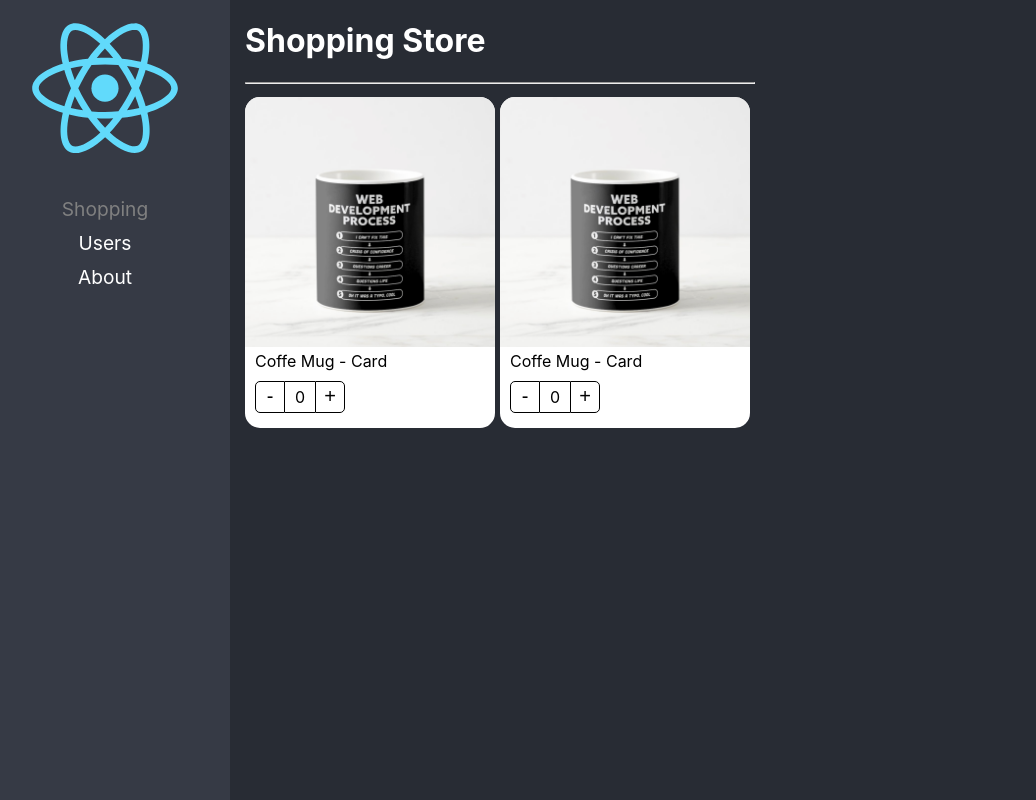
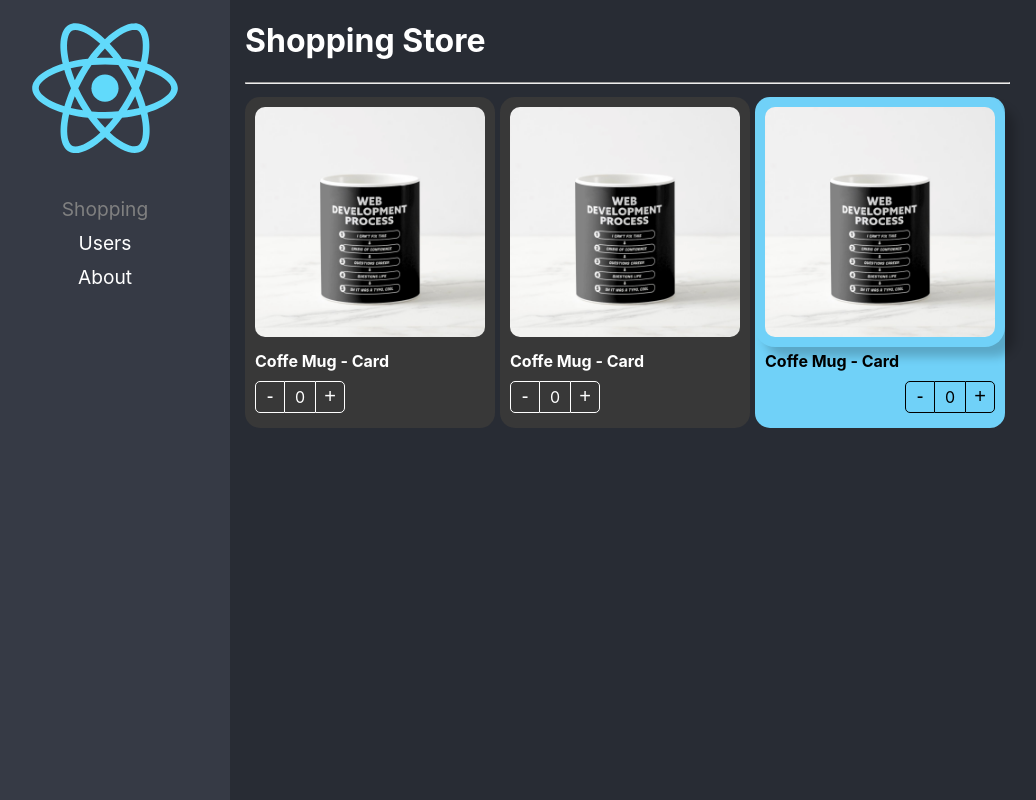
Before and after one commit to castromaciel/react-adv, a React (Create React App) app: page / in a window 1280 px wide. Shown: the whole page, without its empty margins (20-1056 px from the left). Built offline with nearby package versions, Linux system fonts and the light colour scheme.

Commit message:
Component Extend Styles - Ready

```diff
--- a/src/CompundPattern/Pages/ShoppingPage.tsx
+++ b/src/CompundPattern/Pages/ShoppingPage.tsx
@@ -1,6 +1,8 @@
 
-import {ProductCard, ProductImage ,ProductTitle, ProductButtons} from "../components/index"
+import { ProductCard, ProductImage, ProductTitle, ProductButtons } from "../components/index"
 import styles from '../styles/styles.module.css'
+import '../styles/custom-styles.css'
+
 
 const product = {
   id: '1',
@@ -13,17 +15,44 @@
     <div>
       <h1>Shopping Store</h1>
       <hr />
-      <div className={ styles.box }>
-        <ProductCard product={ product }>
-          <ProductImage />
-          <ProductTitle title={''}/>
-          <ProductButtons />
+      <div className={styles.box}>
+        <ProductCard
+          product={product}
+          className='bg-dark text-white '
+        >
+          <ProductImage className='custom-image' />
+          <ProductTitle className='text-bold' />
+          <ProductButtons className='custom-buttons' />
         </ProductCard>
 
-        <ProductCard product={ product }>
-          <ProductCard.Image />
-          <ProductCard.Title />
-          <ProductCard.Buttons />
+        <ProductCard
+          product={product}
+          className='bg-dark text-white'
+        >
+          <ProductCard.Image className='custom-image' />
+          <ProductCard.Title className='text-bold' />
+          <ProductCard.Buttons className='custom-buttons' />
+        </ProductCard>
+
+        <ProductCard
+          product={product}
+          style={{
+            backgroundColor: '#70D1F8'
+          }}
+        >
+          <ProductImage
+            className='custom-image'
+            style={{
+              boxShadow: '10px 10px 10px rgba(0,0,0,0.2)'
+            }}
+          />
+          <ProductTitle style={{
+            fontWeight: 'bold'
+          }}/>
+          <ProductButtons  style={{
+            display: 'flex',
+            justifyContent: 'end'
+          }}/>
         </ProductCard>
 
       </div>
--- a/src/CompundPattern/components/ProductButtons.tsx
+++ b/src/CompundPattern/components/ProductButtons.tsx
@@ -1,13 +1,21 @@
 import styles from '../styles/styles.module.css'
-import { useContext } from "react";
+import { CSSProperties, useContext } from "react";
 import { ProductContext } from "./ProductCard";
 
-export const ProductButtons = ( ) => {
+export interface Props{
+  className?: string;
+  style?: CSSProperties;
+}
+
+export const ProductButtons = ({ className, style }:Props ) => {
 
   const {increaseBy, counter} = useContext(ProductContext);
 
   return(
-    <div className={styles.buttonsContainer}>
+    <div
+      className={`${styles.buttonsContainer} ${className}`}
+      style={ style }
+    >
       <button type="button" className={styles.buttonMinus} onClick={() => increaseBy(-1)}> - </button>
       <div className={styles.countLabel}> {counter} </div>
       <button type="button" className={styles.buttonAdd} onClick={() => increaseBy(1)}> + </button>
--- a/src/CompundPattern/components/ProductCard.tsx
+++ b/src/CompundPattern/components/ProductCard.tsx
@@ -1,22 +1,37 @@
 import styles from '../styles/styles.module.css'
 import { useProduct } from '../hooks/useProduct';
-import { createContext } from 'react';
-import { ProdcutContextProps, ProductCardProps } from '../interfaces/product.interfaces';
+import { createContext, CSSProperties, ReactElement } from 'react';
+import { ProdcutContextProps, Product } from '../interfaces/product.interfaces';
 
-export const ProductContext = createContext( {  } as ProdcutContextProps)
+export const ProductContext = createContext({} as ProdcutContextProps)
 const { Provider } = ProductContext
 
-export const ProductCard = ({ children, product }: ProductCardProps) => {
+
+export interface Props {
+  children?: ReactElement | ReactElement[];
+  className?: string;
+  product: Product;
+  style?: CSSProperties;
+}
+
+export const ProductCard = ({ children, product, className, style }: Props) => {
 
   const { counter, increaseBy } = useProduct();
 
   return (
-    <Provider value={{ counter, increaseBy, product }}>
-      <div className={ styles.productCard }>
+    <Provider value={{
+      counter,
+      increaseBy,
+      product
+    }}>
+      {/* eslint-disabled next-line */}
+      <div
+        className={` ${styles.productCard} ${className}`}
+        style={ style }
+      >
+        {children}
+      </div>
 
-        { children }
-
-      </div>
     </Provider>
   )
 };
--- a/src/CompundPattern/components/ProductImage.tsx
+++ b/src/CompundPattern/components/ProductImage.tsx
@@ -1,18 +1,30 @@
 import styles from '../styles/styles.module.css'
-import { useContext } from "react";
+import { CSSProperties, useContext } from "react";
 import noimg from '../assets/no-image.jpg'
 import { ProductContext } from "./ProductCard";
 
-export const ProductImage = ({title = '', img= ''}) => {
+export interface Props {
+  className?: string;
+  img?: string
+  style?: CSSProperties;
+  title?: string;
+}
 
-  const { product } = useContext( ProductContext );
+export const ProductImage = ({ title = '', img, className, style }: Props) => {
+
+  const { product } = useContext(ProductContext);
   let imgToShow: string;
 
-  if( img ) imgToShow = img;
-  else if ( product.img ) imgToShow = product.img;
+  if (img) imgToShow = img;
+  else if (product.img) imgToShow = product.img;
   else imgToShow = noimg;
 
   return (
-    <img className={ styles.productImg } src={ imgToShow } alt={ title? title : product.title } />
+    <img
+      className={`${styles.productImg} ${className}`}
+      src={imgToShow}
+      alt={title ? title : product.title}
+      style={ style }
+    />
   )
 }
--- a/src/CompundPattern/components/ProductTitle.tsx
+++ b/src/CompundPattern/components/ProductTitle.tsx
@@ -1,12 +1,23 @@
 import styles from '../styles/styles.module.css'
-import { useContext } from "react";
+import { CSSProperties, useContext } from "react";
 import { ProductContext } from "./ProductCard";
 
-export const ProductTitle = ( { title }: {title?: string}) => {
+export interface Props {
+  className?: string;
+  style?: CSSProperties;
+  title?: string;
+}
 
-  const { product } = useContext( ProductContext );
+export const ProductTitle = ({ title, className, style }: Props) => {
+
+  const { product } = useContext(ProductContext);
 
   return (
-    <span className={ styles.productDescription }>{ title? title : product.title }</span>
+    <span
+      className={`${styles.productDescription} ${className}`}
+      style={style}
+    >
+      {title ? title : product.title}
+    </span>
   )
 }
--- /dev/null
+++ b/src/CompundPattern/styles/custom-styles.css
@@ -0,0 +1,23 @@
+.bg-dark{
+  background-color: rgb(56,56,56);
+}
+
+.text-white{
+  color: rgb(255,255,255);
+}
+
+.text-bold{
+  font-weight: bold;
+}
+
+.custom-image{
+  border-radius: 20px;
+  padding: 10px;
+  width: calc(100% - 20px);
+}
+
+.custom-buttons button,
+.custom-buttons div{
+  color: rgb(255,255,255);
+  border-color: white;
+}
--- a/src/routes/Navigation.tsx
+++ b/src/routes/Navigation.tsx
@@ -1,6 +1,6 @@
 import { BrowserRouter } from 'react-router-dom'
 import { Routes, Route, NavLink, Navigate } from 'react-router-dom';
-import ShoppingPage from '../CompundPattern/pages/ShoppingPage';
+import ShoppingPage from '../CompundPattern/Pages/ShoppingPage';
 
 import logo from '../logo.svg'
 
```
Also changed, not shown: src/CompundPattern/interfaces/product.interfaces.ts (+8 -10 lines).
